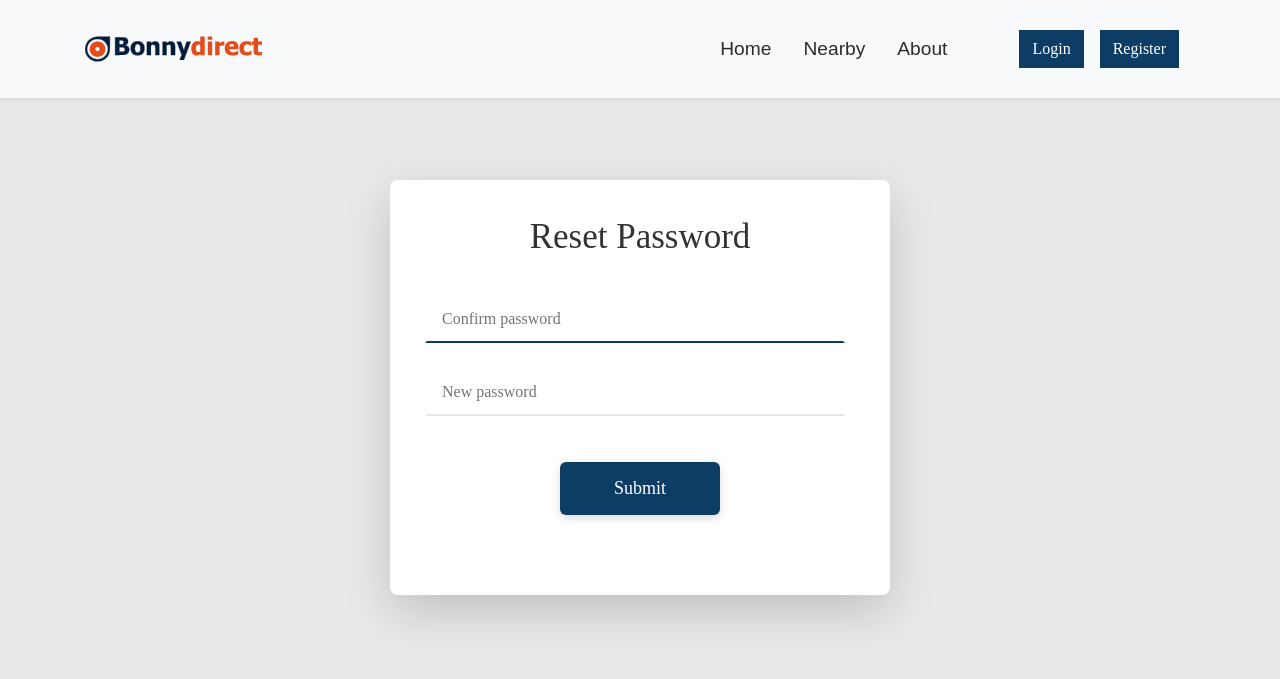
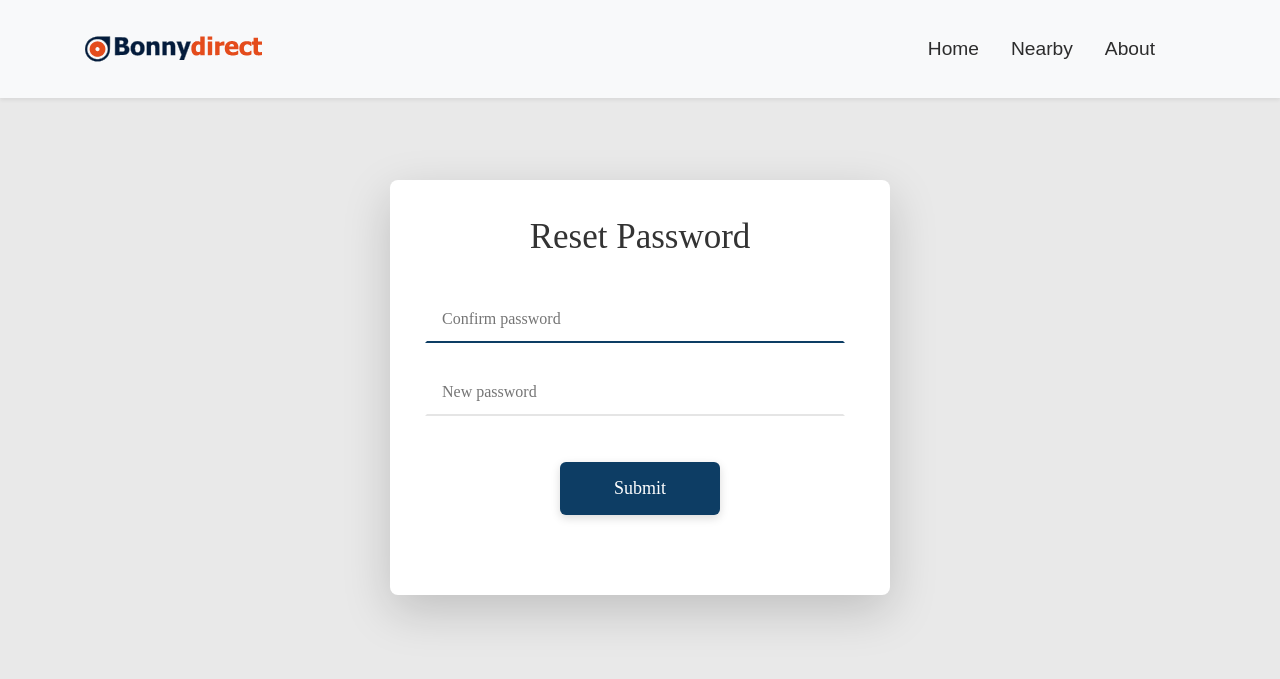
Before and after one commit to epicdevler/BonnyDirectory, a Django app: page /account/change-password/1/ in a window 1280 px wide. Shown: the top 679 px of the page. Run offline with Django 3.2, Linux system fonts and the light colour scheme; some libraries are stand-ins or nearby versions.

Commit message:
login/register

```diff
--- a/templates/partials/_navbar.html
+++ b/templates/partials/_navbar.html
@@ -73,7 +73,7 @@
       </ul>
 
       <!-- ========= Button trigger modal ======= -->
-      <div class="nav-item login-btn pl-lg-4 ml-lg-2">
+      {% comment %} <div class="nav-item login-btn pl-lg-4 ml-lg-2">
         {% if user.is_authenticated %}
         <ul class="navbar-nav">
           <li class="nav-item social-links">
@@ -104,7 +104,7 @@
 
         {% endif %}
 
-      </div>
+      </div> {% endcomment %}
 
     </div>
   </div>
```
